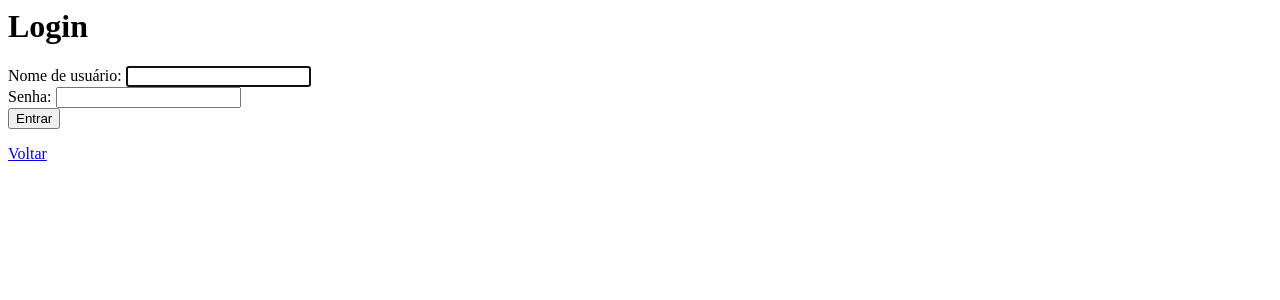
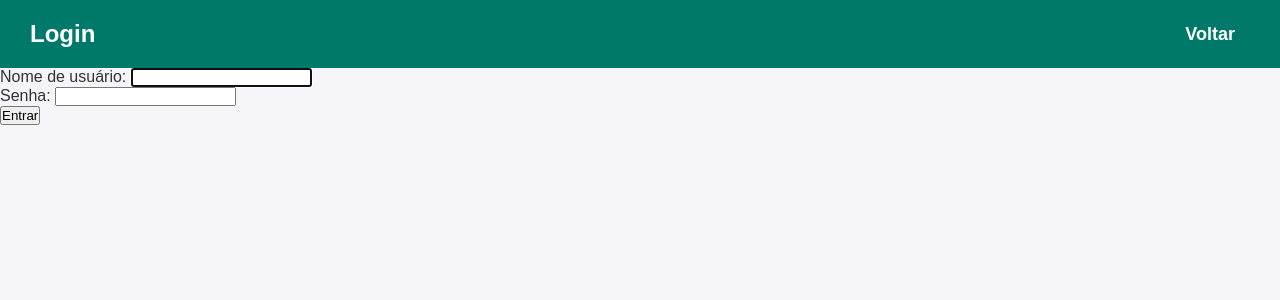
Before and after one commit to pauloAdriani01/Definitivo---Site-ONG, a Django app: page /accounts/login/ in a window 1280 px wide. Shown: the top 300 px of the page. Run offline with Django 5.2, Linux system fonts and the light colour scheme.

Commit message:
Commit 9 - Estilização das páginas

```diff
--- a/homepageONG/static/css/CSSlogin.css
+++ b/homepageONG/static/css/CSSlogin.css
@@ -0,0 +1,43 @@
+* {
+    margin: 0;
+    padding: 0;
+    box-sizing: border-box;
+    font-family: Arial, sans-serif;
+}
+
+body {
+    background-color: #f4f4f9;
+    color: #333;
+}
+
+nav {
+    display: grid;
+    justify-content: space-between;
+    align-items: center;
+    background-color: #00796b;
+    padding: 20px 30px;
+    position: sticky;
+    top: 0;
+    z-index: 1000;
+    grid-auto-flow: column;
+    gap: 10px;
+}
+
+h1 {
+    color: #fff;
+    font-size: 24px;
+    font-weight: bold;
+}
+
+a {
+    color: #fff;
+    text-decoration: none;
+    margin: 0 15px;
+    font-size: 18px;
+    font-weight: 600;
+    transition: 0.3s;
+}
+
+a:hover {
+    color: #ffeb3b;
+}
--- a/homepageONG/templates/registration/login.html
+++ b/homepageONG/templates/registration/login.html
@@ -1,10 +1,16 @@
+{% load static %}
+
 <html lang="pt-br">
 <head>
     <meta charset="UTF-8">
     <title>Login</title>
+    <link rel="stylesheet" href="{% static 'css/CSSlogin.css' %}">
 </head>
 <body>
+    <nav>
     <h1>Login</h1>
+    <a href="{% url 'homepage' %}">Voltar</a>
+    </nav>
     <form method="post">
         {% csrf_token %}
         <div>
@@ -21,6 +27,5 @@
     {% if next %}
         <p><a href="{{ next }}">Voltar à página anterior</a></p>
     {% endif %}
-    <a href="{% url 'homepage' %}">Voltar</a>
 </body>
 </html>
```
Also changed, not shown: db.sqlite3.
